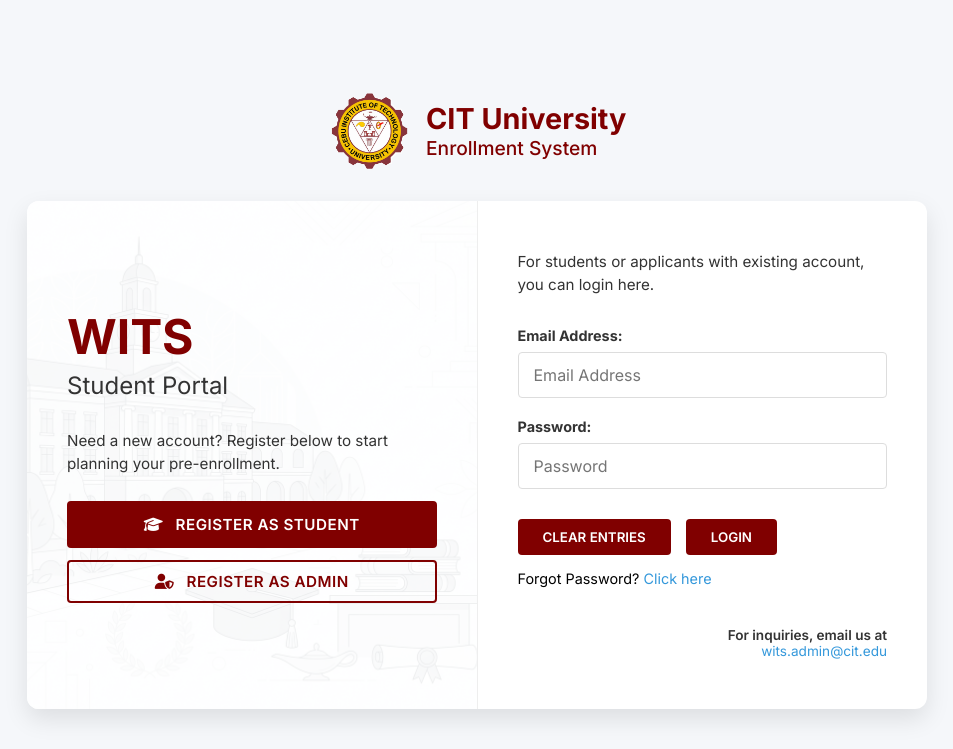
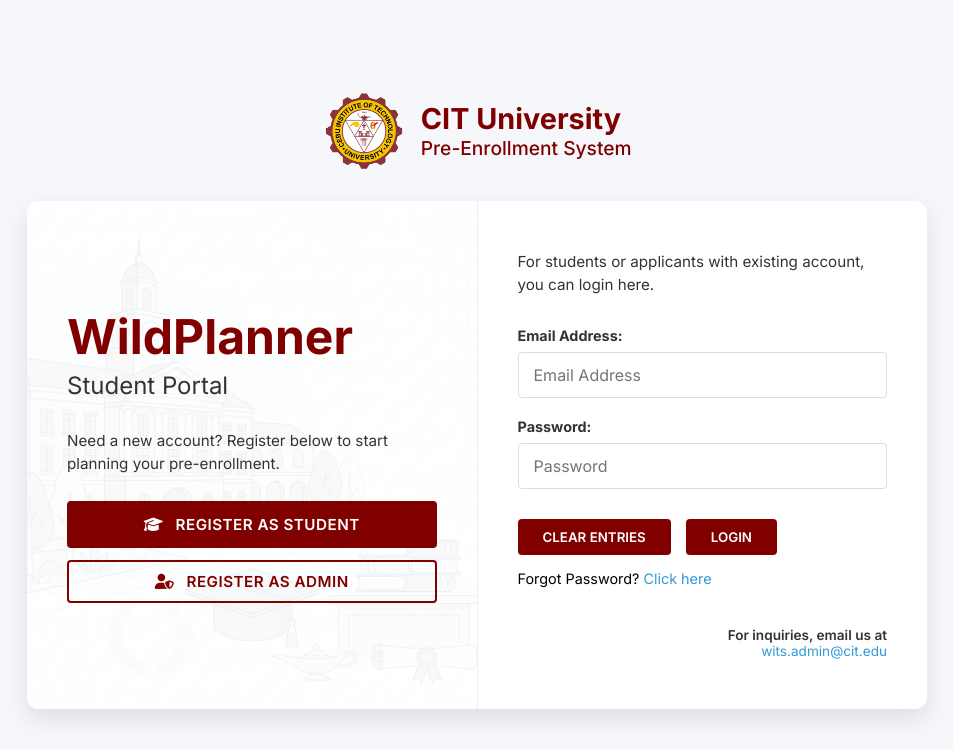
Before and after one commit to JamIsKrZy/CSIT226-Php-Web-Server, a PHP site: page / in a window 1280 px wide. Shown: the top 749 px of the page, without its empty margins (163-1116 px from the left). Run offline with PHP 8.4, Linux system fonts and the light colour scheme.

Commit message:
feat: change name to 'WildPlanner'

```diff
--- a/public/views/auth/login.php
+++ b/public/views/auth/login.php
@@ -15,14 +15,14 @@
         <img src="/assets/images/logo.png" alt="CIT University Logo">
         <div class="header-text">
             <h1>CIT University</h1>
-            <p>Enrollment System</p>
+            <p>Pre-Enrollment System</p>
         </div>
     </header>
 
     <main class="login-card">
         <section class="left-panel">
             <div class="left-content">
-                <h2>WITS</h2>
+                <h2>WildPlanner</h2>
                 <h3>Student Portal</h3>
 
                 <p class="register-text" style="font-size: 0.95rem; color: var(--text-dark); margin-bottom: 25px; line-height: 1.5;">
--- a/public/views/auth/signup.php
+++ b/public/views/auth/signup.php
@@ -159,7 +159,7 @@
         <img src="/assets/images/logo.png" alt="CIT University Logo">
         <div class="header-text">
             <h1>CIT University</h1>
-            <p>Enrollment System</p>
+            <p>Pre-Enrollment System</p>
         </div>
     </header>
 
@@ -167,7 +167,7 @@
         <!-- Left Panel: Brand info & Navigation -->
         <section class="left-panel">
             <div class="left-content">
-                <h2>WITS</h2>
+                <h2>WildPlanner</h2>
                 <h3>Registration Portal</h3>
 
                 <p class="register-text" style="font-size: 0.95rem; color: var(--text-dark); margin-bottom: 25px; line-height: 1.5;">
```
